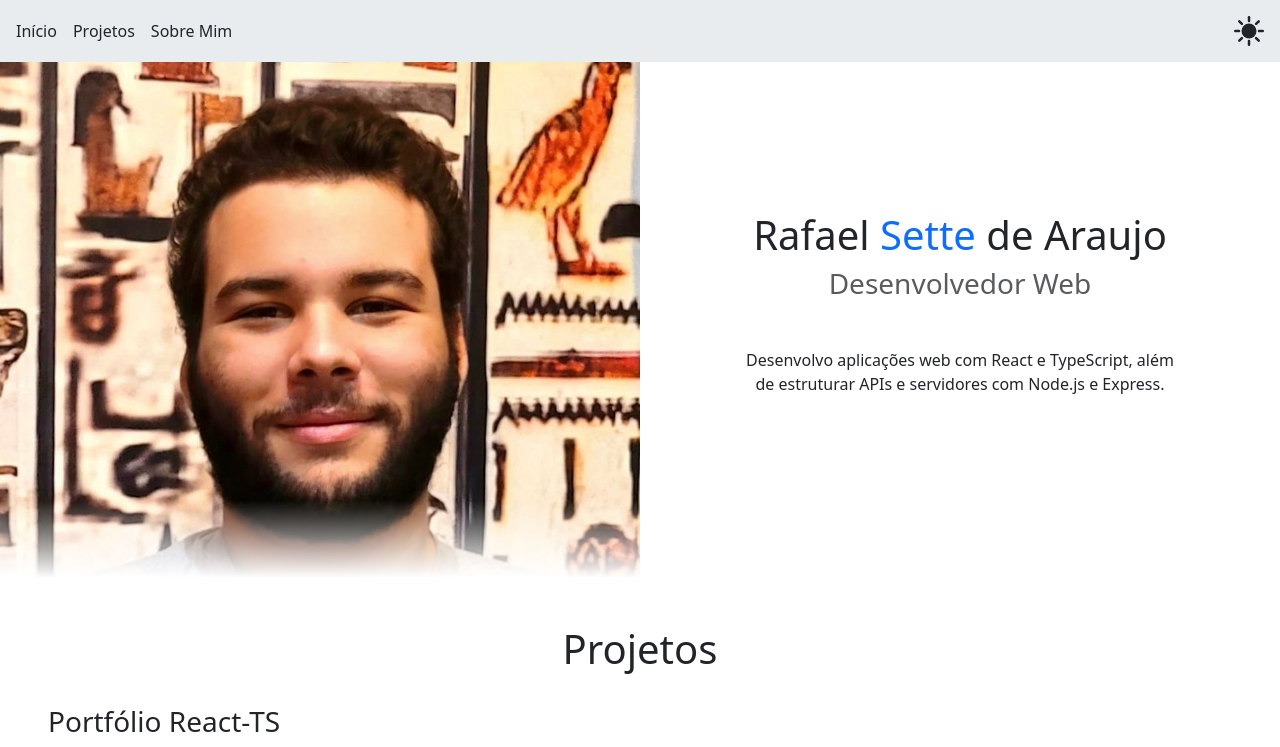
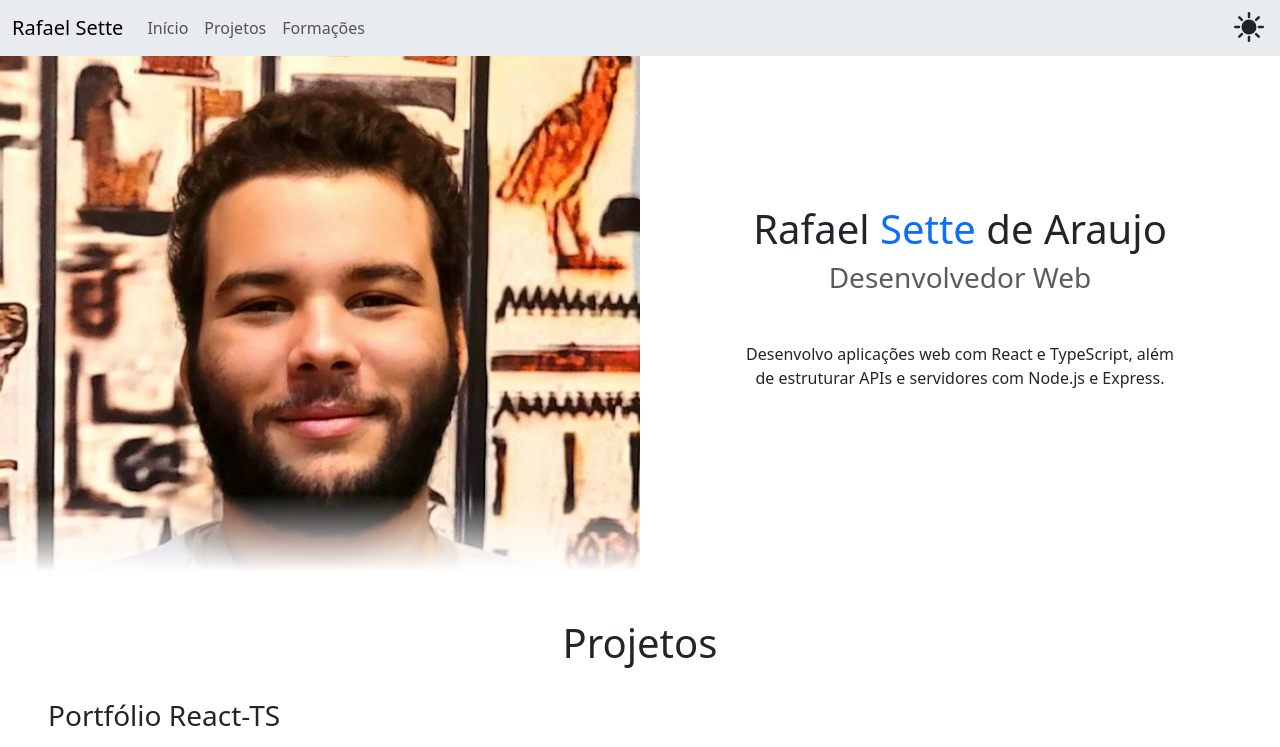
Before and after one commit to Sette0o0/Portfolio, a React (Vite) app in the folder my-app/: page / in a window 1280 px wide. Shown: the top 747 px of the page. Built offline with nearby package versions, Linux system fonts and the light colour scheme.

Commit message:
feat: navegação funcionando e navbar para celular

```diff
--- a/my-app/package.json
+++ b/my-app/package.json
@@ -19,6 +19,7 @@
   },
   "devDependencies": {
     "@eslint/js": "^9.39.1",
+    "@types/bootstrap": "^5.2.10",
     "@types/node": "^24.10.1",
     "@types/react": "^19.2.7",
     "@types/react-dom": "^19.2.3",
--- a/my-app/src/components/HeroSection/index.tsx
+++ b/my-app/src/components/HeroSection/index.tsx
@@ -6,7 +6,7 @@ import styles from "./index.module.css"
 function HeroSection(){
   return(
     <>
-      <section className={`d-flex flex-row flex-wrap overflow-hidden`}>
+      <section id="inicio" className={`d-flex flex-row flex-wrap overflow-hidden`}>
         <div className={`d-flex col-12 col-sm-6 position-relative`}>
           <img className={`w-100`} src={MinhaFoto} alt="Foto de perfil de Rafael Sette" />
           <div className={`${styles.gradient}`}></div>
--- a/my-app/src/components/Layout/Header.tsx
+++ b/my-app/src/components/Layout/Header.tsx
@@ -1,17 +1,104 @@
+import { useEffect, useRef } from "react"
 import ThemeToggle from "../ThemeToggle"
+import { Collapse } from "bootstrap"
 
 function Header() {
+	const navbarRef = useRef<HTMLDivElement | null>(null)
+
+	useEffect(() => {
+		const header = document.querySelector("header.navbar")
+		if (!header) return
+
+		const headerHeight = header.clientHeight
+
+		const sections = document.querySelectorAll("section")
+
+		sections.forEach((section) => {
+			(section as HTMLElement).style.scrollMarginTop = `${headerHeight}px`
+		});
+	}, [])
+
+	function closeNavbar() {
+		if (!navbarRef.current) return
+
+		const collapse = Collapse.getOrCreateInstance(navbarRef.current)
+		collapse.hide()
+	}
+
+	function toggleNavbar() {
+		if (!navbarRef.current) return
+
+		const collapse = Collapse.getOrCreateInstance(navbarRef.current)
+		collapse.toggle()
+	}
+
+	function waitForScrollEnd(callback: () => void) {
+		let scrollTimeout: number
+
+		function onScroll() {
+			clearTimeout(scrollTimeout)
+
+			scrollTimeout = window.setTimeout(() => {
+				window.removeEventListener("scroll", onScroll)
+				callback()
+			}, 120)
+		}
+
+		window.addEventListener("scroll", onScroll)
+	}
+
+	function handleNavClick(id: string) {
+		const section = document.getElementById(id)
+
+		section?.scrollIntoView({
+			behavior: "smooth"
+		})
+
+		waitForScrollEnd(closeNavbar)
+	}
+
 	return (
 		<>
-			<header className="d-flex align-items-center bg-body-secondary p-3">
-				<nav className={`me-auto`}>
-					<ul className={`d-flex flex-row list-unstyled column-gap-3 m-0`}>
-						<li>Início</li>
-						<li>Projetos</li>
-						<li>Sobre Mim</li>
-					</ul>
+			<header className="navbar navbar-expand-sm bg-body-secondary sticky-top">
+				<nav className={`container-fluid`}>
+					<p className={`navbar-brand fw-medium mb-0`}>Rafael Sette</p>
+					<button className="navbar-toggler" type="button" onClick={toggleNavbar} aria-controls="navbarContent" aria-expanded="false" aria-label="Toggle navigation">
+						<span className="navbar-toggler-icon"></span>
+					</button>
+					<div ref={navbarRef} id="navbarContent" className={`collapse navbar-collapse`}>
+						<ul className={`navbar-nav w-100`}>
+							<li>
+								<a
+									className="nav-link"
+									onClick={() => handleNavClick("inicio")}
+								>
+									Início
+								</a>
+							</li>
+
+							<li>
+								<a
+									className="nav-link"
+									onClick={() => handleNavClick("projetos")}
+								>
+									Projetos
+								</a>
+							</li>
+
+							<li>
+								<a
+									className="nav-link"
+									onClick={() => handleNavClick("formacoes")}
+								>
+									Formações
+								</a>
+							</li>
+							<li className={`p-1 pb-2 p-sm-0 ms-sm-auto`}>
+								<ThemeToggle className={`p-1`} />
+							</li>
+						</ul>
+					</div>
 				</nav>
-				<ThemeToggle />
 			</header>
 		</>
 	)
--- a/my-app/src/components/ProjectsSection/index.tsx
+++ b/my-app/src/components/ProjectsSection/index.tsx
@@ -8,7 +8,7 @@ interface ProjectsSectionProps {
 function ProjectsSection({ className = "" }: ProjectsSectionProps){
   return(
     <>
-      <section className={`${className}`}>
+      <section id="projetos" className={`${className}`}>
         <h2 className={`text-center fs-1`}>Projetos</h2>
         <div className={`article-list d-flex flex-column`}>
           {projetos.map((projeto, key) => (
--- a/my-app/src/components/ThemeToggle/index.tsx
+++ b/my-app/src/components/ThemeToggle/index.tsx
@@ -2,7 +2,11 @@ import { useId } from "react"
 import { useTheme } from "../../context/Theme"
 import styles from "./index.module.css"
 
-function ThemeToggle() {
+interface themeToggleProps {
+  className?: string
+}
+
+function ThemeToggle({ className = ""}: themeToggleProps) {
   const { theme, toggleTheme } = useTheme()
   const maskId = useId()
 
@@ -12,7 +16,7 @@ function ThemeToggle() {
         onClick={toggleTheme}
         aria-label={theme === "dark" ? "Ativar tema claro" : "Ativar tema escuro"}
         aria-pressed={theme === "dark"}
-        className={`bg-transparent border-0 rounded-circle ${styles.themeToggle} ${theme == "dark" && styles.dark}`}
+        className={`${className} bg-transparent border-0 rounded-circle ${styles.themeToggle} ${theme == "dark" && styles.dark}`}
       >
         <svg width="30" height="30" viewBox="0 0 24 24" aria-hidden="true" className={`${styles.svg}`}>
 
--- a/my-app/src/index.css
+++ b/my-app/src/index.css
@@ -128,6 +128,11 @@ details[open] span::before {
 }
 
 
+nav li a{
+  cursor: pointer;
+}
+
+
 /* Classes de utilidade */
 .text-justify {
   text-align: justify;
--- a/my-app/src/main.tsx
+++ b/my-app/src/main.tsx
@@ -1,7 +1,7 @@
 import { StrictMode } from 'react'
 import { createRoot } from 'react-dom/client'
 import 'bootstrap/dist/css/bootstrap.min.css'
-import 'bootstrap/dist/js/bootstrap.min.js'
+import 'bootstrap/dist/js/bootstrap.bundle.min.js'
 import 'bootstrap-icons/font/bootstrap-icons.css'
 import './index.css'
 import App from './App.tsx'
```
Also changed, not shown: 1 other file (tests, documents, lock files or other folders).
